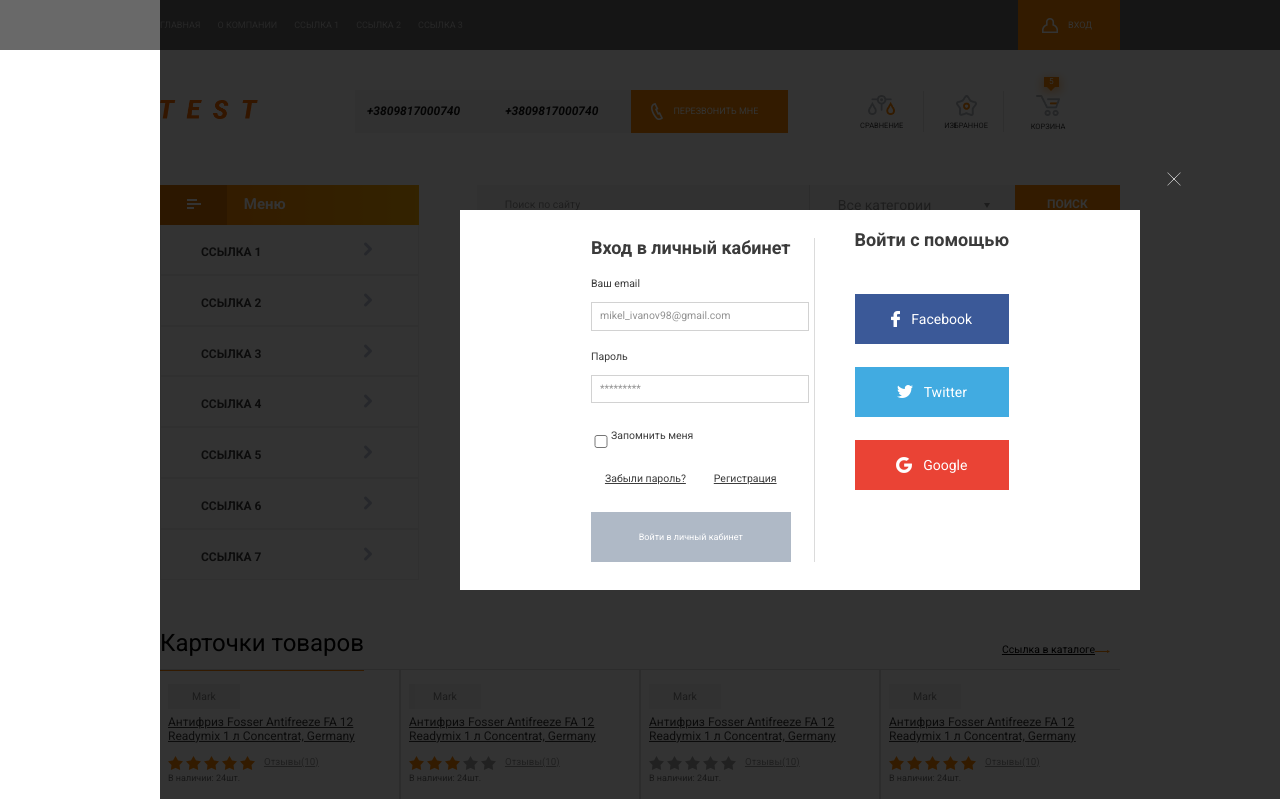
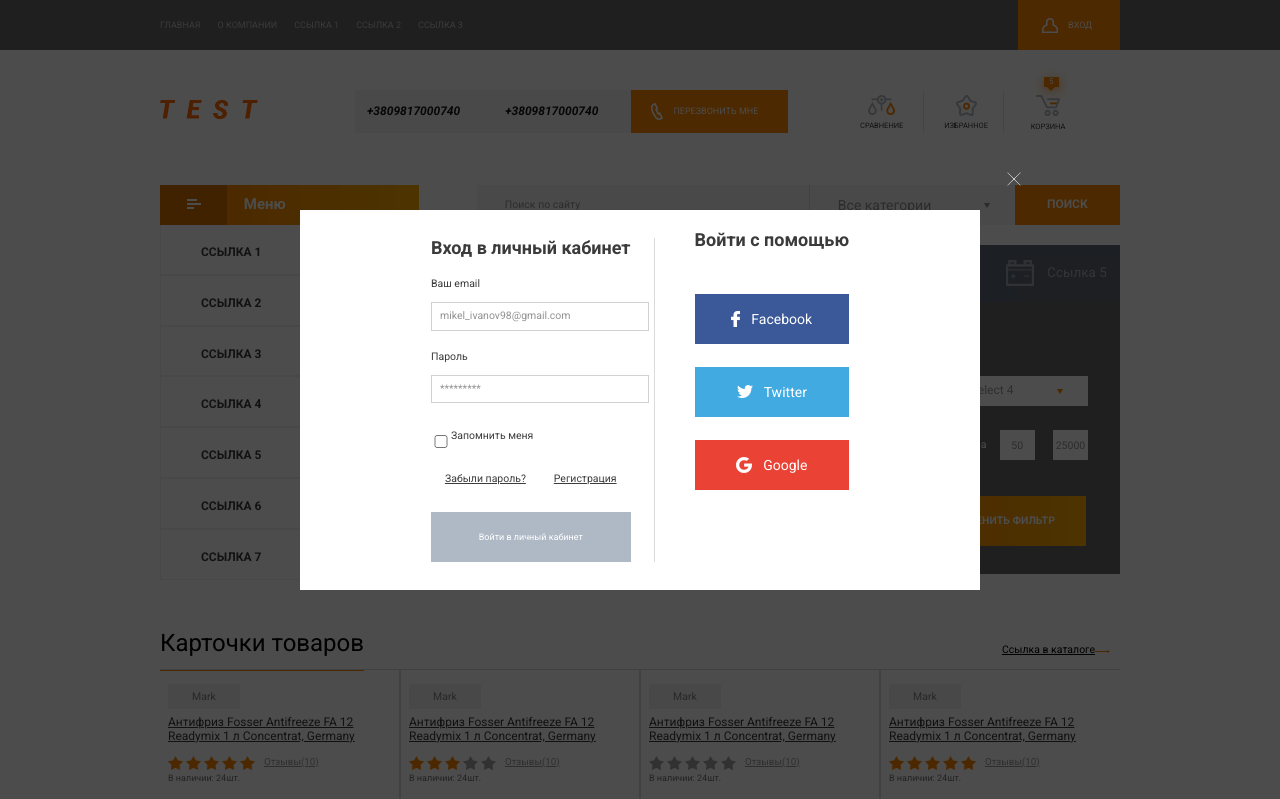
Before and after one commit to sylivanvv/test, a plain HTML site: page index.html in a window 1280 px wide. Both pictures are taken after a click on the button "ВХОД". Shown: the top 799 px of the page. Drawn offline with Linux system fonts and the light colour scheme.

Commit message:
Update style.css

```diff
--- a/css/style.css
+++ b/css/style.css
@@ -80,7 +80,7 @@ html{
     align-items: center;
 }
 .sign-in-modal-bg {
-	background-color: rgba(0, 0, 0, 0.8);
+	background-color: rgba(0, 0, 0, 0.7);
 	width: 100%;
 	height: 100%;
 	position: fixed;
@@ -89,6 +89,7 @@ html{
 	justify-content: center;
     align-items: center;
     z-index: 11;
+    left: 0;
 }
 .sign-in-modal-content {
 	width: 44%;
```
